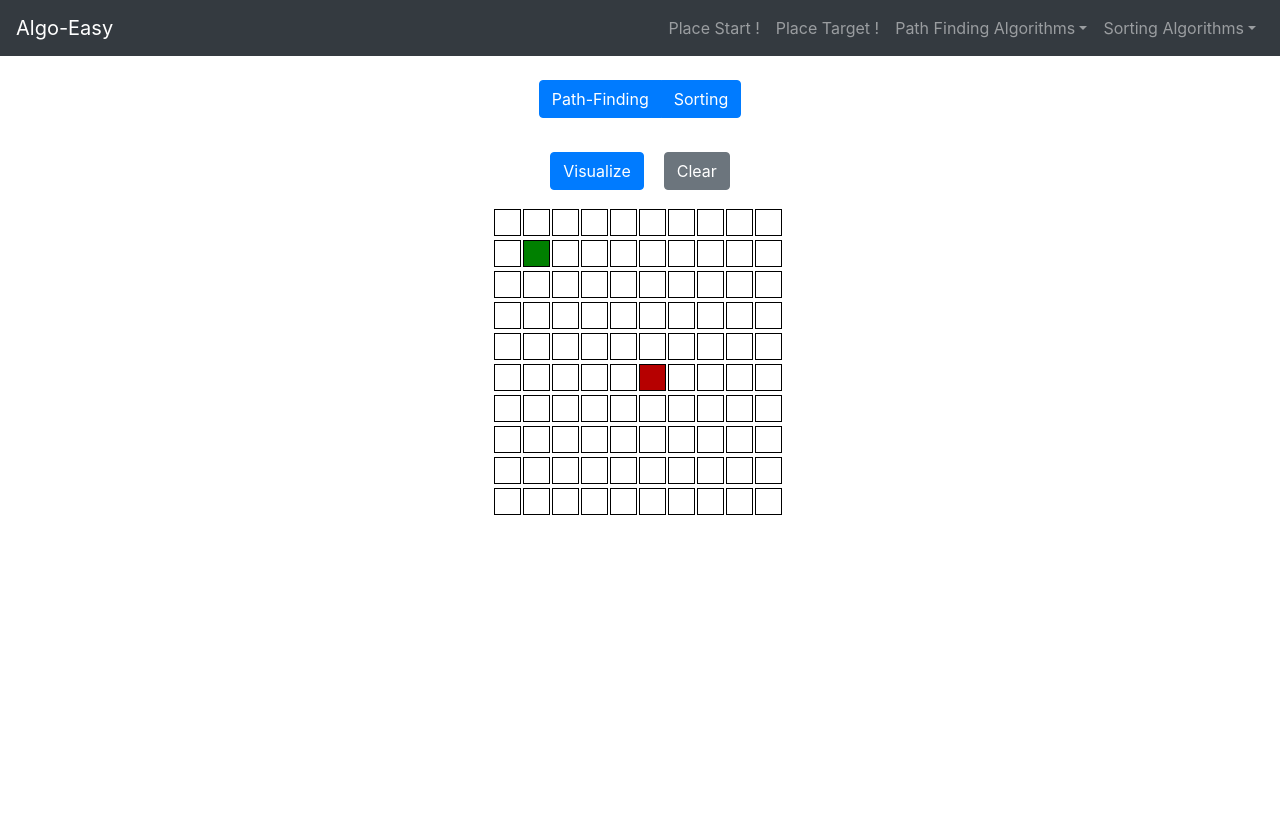
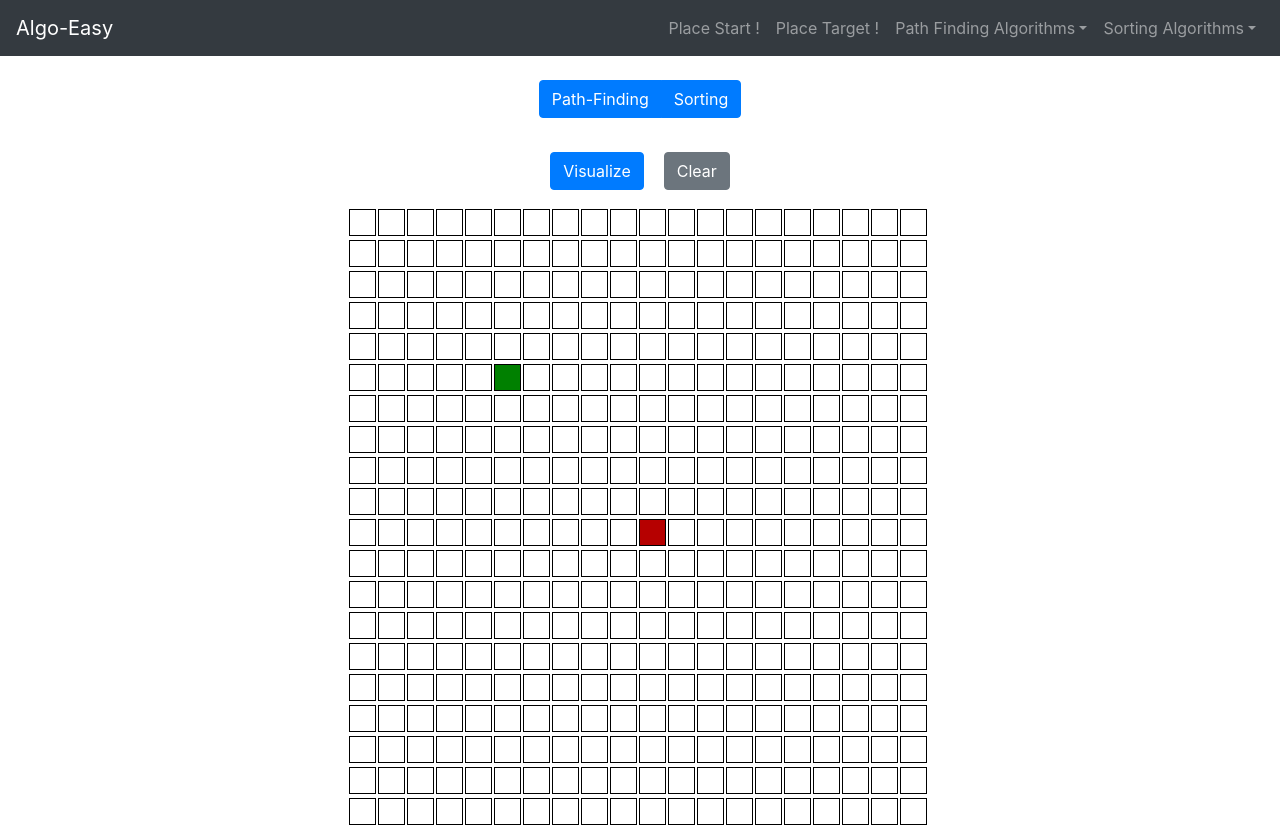
Before and after one commit to toladele/AlgoEz, a React (Create React App) app: page / in a window 1280 px wide. Both pictures are taken after a click on the label "Path-Finding". Before the commit the page ends 800 px from the top, so only its background shows below. Built offline with nearby package versions, Linux system fonts and the light colour scheme.

Commit message:
pathgrid and bfs
BFS now works with 20 by 20

```diff
--- a/src/components/PathGrid/PathGrid.jsx
+++ b/src/components/PathGrid/PathGrid.jsx
@@ -7,10 +7,10 @@ import bfs from '../pathAlgo/bfs';
 import Button from 'react-bootstrap/Button';
 
 
-const START_NODE_ROW = 1;
-const START_NODE_COL = 1;
-const FINISH_NODE_ROW = 5;
-const FINISH_NODE_COL = 5;
+const START_NODE_ROW = 5;
+const START_NODE_COL = 5;
+const FINISH_NODE_ROW = 10;
+const FINISH_NODE_COL = 10;
 
 export default class PathGrid extends Component {
   constructor() {
@@ -145,9 +145,9 @@ const createNode = (col, row) => {
 
 const getStartGrid = () => {
   const grid = [];
-  for (let row = 0; row < 10; row++) {
+  for (let row = 0; row < 20; row++) {
     const currentRow = [];
-    for (let col = 0; col < 10; col++) {
+    for (let col = 0; col < 20; col++) {
       currentRow.push(createNode(col, row));
     }
     grid.push(currentRow);
```
